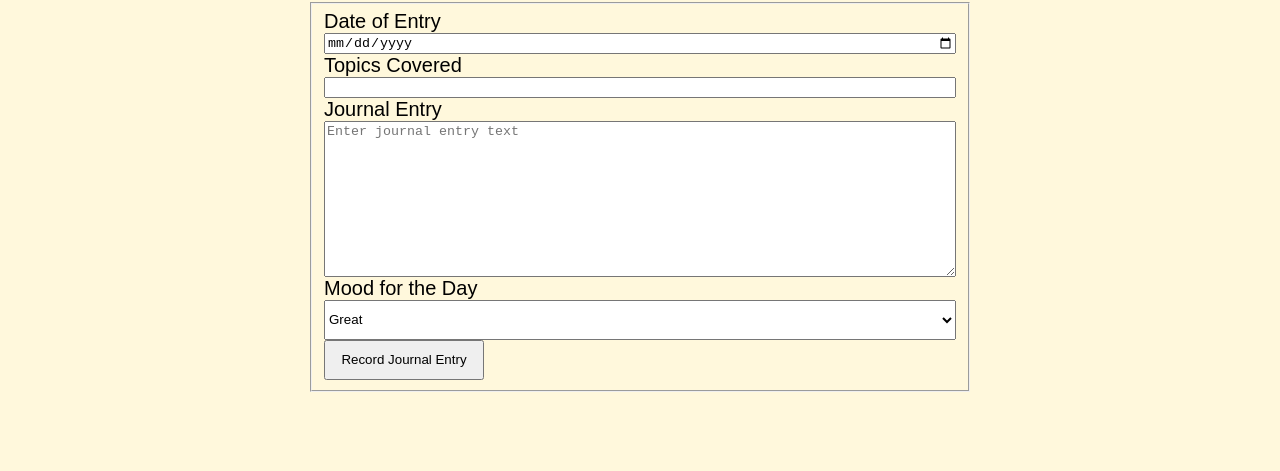
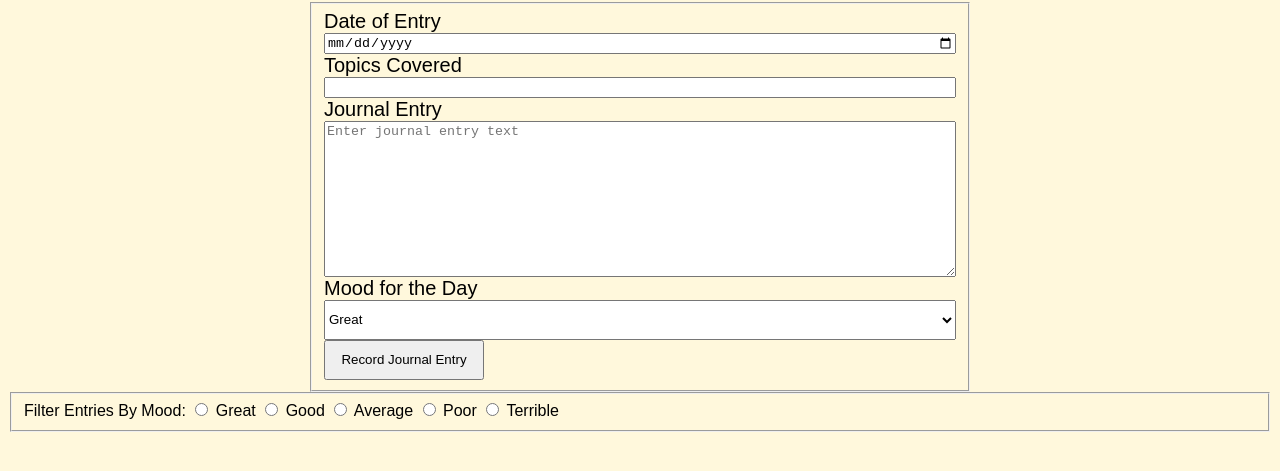
Before and after one commit to snyderjd/daily-journal, a plain HTML site: page src/index.html in a window 1280 px wide. Shown: the part 75-546 px from the top of the page. Drawn offline with Linux system fonts and the light colour scheme; no server answers.

Commit message:
Added radio button list to index.html to filter mood

```diff
--- a/src/index.html
+++ b/src/index.html
@@ -13,6 +13,19 @@
     <!-- Form with input fields to make a journal entry -->
     <form class="journal__form" action=""></form>
 
+    <fieldset class="moodFilter">Filter Entries By Mood:
+        <input type="radio" id="moodFilter__Great" name="great" value="Great">
+        <label for="moodFilter__Great">Great</label>
+        <input type="radio" id="moodFilter__Good" name="good" value="Good">
+        <label for="moodFilter__Good">Good</label>
+        <input type="radio" id="moodFilter__Average" name="average" value="Average">
+        <label for="moodFilter__Average">Average</label>
+        <input type="radio" id="moodFilter__Poor" name="poor" value="Poor">
+        <label for="moodFilter__Poor">Poor</label>
+        <input type="radio" id="moodFilter__Terrible" name="terrible" value="Terrible">
+        <label for="moodFilter__Terrible">Terrible</label>
+    </fieldset>
+
     <article class="entries"></article>
 
     <script type="module" src="scripts/main.js"></script>
--- a/src/scripts/entryComponent.js
+++ b/src/scripts/entryComponent.js
@@ -32,7 +32,7 @@ const entryComponent = Object.create({
     },
 
     createForm: () => {
-        const formHTML = `<fieldset class="journal__fields">
+        const formHTML = `  <fieldset class="journal__fields">
                                 <label for="journalDate">Date of Entry</label>
                                 <input type="date" class="date" required>
                                 <label for="journalTopic">Topics Covered</label>
```
Lines whose indentation alone changed are shown as unchanged.
